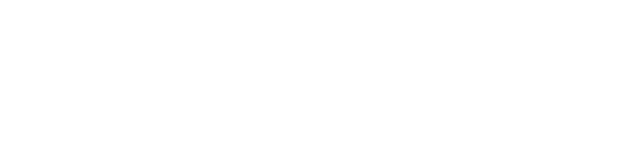
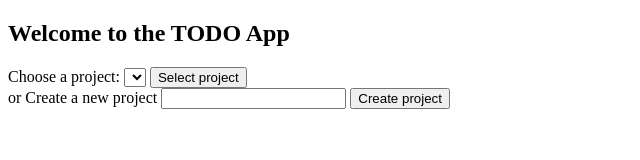
Before and after one commit to Ferm0494/TODO-APP, a website built with webpack: page dist/index.html in a window 1280 px wide. Shown: the whole page, without its empty margins (0-640 px from the left). Built offline with nearby package versions, Linux system fonts and the light colour scheme.

Commit message:
Make basic form for TODO projects

```diff
--- a/dist/index.html
+++ b/dist/index.html
@@ -9,6 +9,21 @@
 </head>
 
 <body>
+    <div>
+        <h2>Welcome to the TODO App</h2>
+        <form>
+            <label for="projects">Choose a project:</label>
+            <select name="projects" id="projects"></select>
+            <input type="submit" value="Select project" />
+        </form>
+
+        <form>
+            <label for="new_project"> or Create a new project</label>
+            <input type="text" />
+            <input type="submit" value="Create project" />
+        </form>
+    </div>
+
     <script src="main.js"></script>
 </body>
 
```
